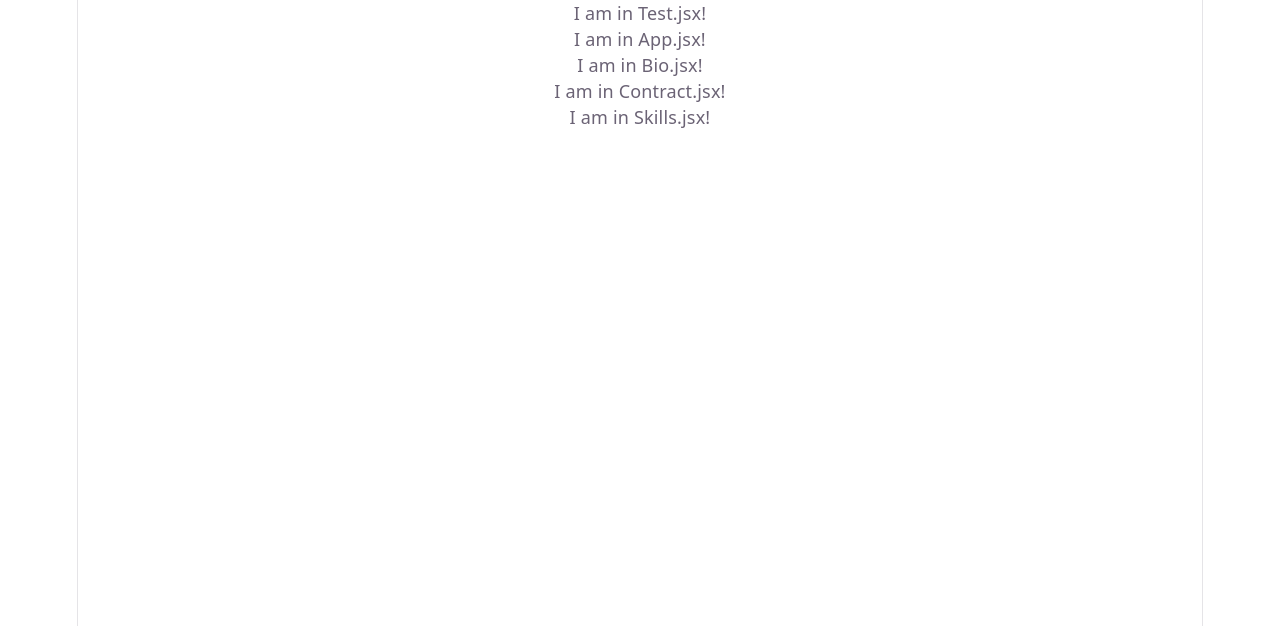
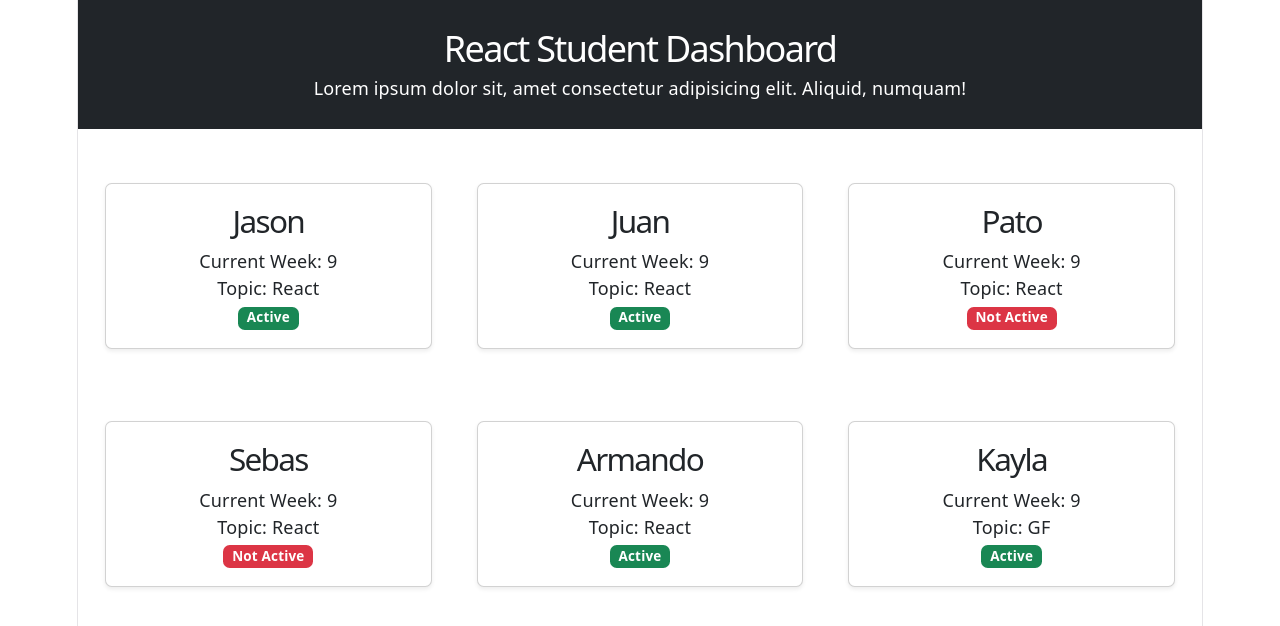
Before and after one commit to patohdzz/react-class, a React (Vite) app: page / in a window 1280 px wide. Shown: the top 626 px of the page. Built offline with nearby package versions, Linux system fonts and the light colour scheme.

Commit message:
learning about props

```diff
--- a/index.html
+++ b/index.html
@@ -4,6 +4,7 @@
     <meta charset="UTF-8" />
     <link rel="icon" type="image/svg+xml" href="/favicon.svg" />
     <meta name="viewport" content="width=device-width, initial-scale=1.0" />
+    <link href="https://cdn.jsdelivr.net/npm/bootstrap@5.3.3/dist/css/bootstrap.min.css" rel="stylesheet">
     <title>react-first-app</title>
   </head>
   <body>
--- a/src/App.jsx
+++ b/src/App.jsx
@@ -1,12 +1,77 @@
 import './App.css'
+import Profile from './Profile'
+import Header from './Header'
 
 function App() {
+  // parent component
+
+  const students = [
+    {
+      id : 1,
+      name : "Jason",
+      currentWeek : 9,
+      topic : "React",
+      status : "Active"
+    },
+    {
+      id : 2,
+      name : "Juan",
+      currentWeek : 9,
+      topic : "React",
+      status : "Active"
+    },
+    {
+      id : 3,
+      name : "Pato",
+      currentWeek : 9,
+      topic : "React",
+      status : "Not Active"
+    },
+    {
+      id : 4,
+      name : "Sebas",
+      currentWeek : 9,
+      topic : "React",
+      status : "Not Active"
+    },
+    {
+      id : 5,
+      name : "Armando",
+      currentWeek : 9,
+      topic : "React",
+      status : "Active"
+    },
+    {
+      id : 6,
+      name : "Kayla",
+      currentWeek : 9,
+      topic : "GF",
+      status : "Active"
+    }
+  ];
 
   return (
     <>
-      <div>
-        <p>I am in App.jsx!</p>
-      </div>
+      <Header/>
+
+      <main className='container py-4'>
+        <div className='row g-3'>
+
+          { // this is how you do a loop
+            students.map((student) => (
+              // needs uniqueness; key goes to the parent of the component
+              <div className='col-12 col-md-4' key={student.id}>
+                  <Profile
+                    name={student.name}
+                    currentWeek={student.currentWeek}
+                    topic={student.topic}
+                    status={student.status}
+                  />
+              </div>
+            ))
+          }
+        </div>
+      </main>
     </>
   )
 }
--- a/src/Bio.jsx
+++ /dev/null
@@ -1,12 +0,0 @@
-function Bio() {
-
-  return (
-    <>
-      <div>
-        <p>I am in Bio.jsx!</p>
-      </div>
-    </>
-  )
-}
-
-export default Bio
--- a/src/Contact.jsx
+++ /dev/null
@@ -1,12 +0,0 @@
-function Contract() {
-
-  return (
-    <>
-      <div>
-        <p>I am in Contract.jsx!</p>
-      </div>
-    </>
-  )
-}
-
-export default Contract
--- /dev/null
+++ b/src/Header.jsx
@@ -0,0 +1,15 @@
+function Header() {
+
+    return(
+        <>
+            <header className="bg-dark text-white py-4">
+                <div className="container">
+                    <h1 className="h2 mb-1">React Student Dashboard</h1>
+                    <p className="">Lorem ipsum dolor sit, amet consectetur adipisicing elit. Aliquid, numquam!</p>
+                </div>
+            </header>
+        </>
+    )
+}
+
+export default Header;
--- /dev/null
+++ b/src/Profile.jsx
@@ -0,0 +1,28 @@
+function Profile(props) { // data comes from props
+
+    // function getBadgeClass(status) {
+    //     if (status === 'Active') {
+    //         return "badge text-bg-success";
+    //     } else {
+    //         return "badge text-bg-danger";
+    //     }
+    // }
+
+    return (
+    <>
+      <main className='container py-4'>
+        <section className='card shadow-sm'>
+          <div className='card-body'>
+            <h1 className='card-title h3'>{props.name}</h1>
+            <p className='card-text'>Current Week: {props.currentWeek}</p>
+            <p className='card-text'>Topic: {props.topic}</p>
+            {/* <span className={getBadgeClass(props.status)}>{props.status}</span> */}
+            <span className={props.status === "Active" ? "badge text-bg-success" : "badge text-bg-danger"}>{props.status}</span>
+          </div>
+        </section>
+      </main>
+    </>
+  )
+}
+
+export default Profile;
--- a/src/Skills.jsx
+++ /dev/null
@@ -1,11 +0,0 @@
-function Skills() {
-    return (
-        <>
-            <div>
-                <p>I am in Skills.jsx!</p>
-            </div>
-        </>
-    )
-}
-
-export default Skills
--- a/src/Test.jsx
+++ /dev/null
@@ -1,12 +0,0 @@
-function Test() {
-
-  return (
-    <>
-      <div>
-        <p>I am in Test.jsx!</p>
-      </div>
-    </>
-  )
-}
-
-export default Test
--- a/src/main.jsx
+++ b/src/main.jsx
@@ -2,19 +2,11 @@ import { StrictMode } from 'react'
 import { createRoot } from 'react-dom/client'
 import './index.css'
 import App from './App.jsx'
-import Test from './Test.jsx'
-import Bio from './Bio.jsx'
-import Contact from './Contact.jsx'
-import Skills from './Skills.jsx'
 
 createRoot(document.getElementById('root')).render(
   <StrictMode>
-    {/* this App/Test is a component */}
-    <Test/>
+    {/* this App is a component */}
     <App/>
-    <Bio/>
-    <Contact/>
-    <Skills/>
 
   </StrictMode>,
 )
```
